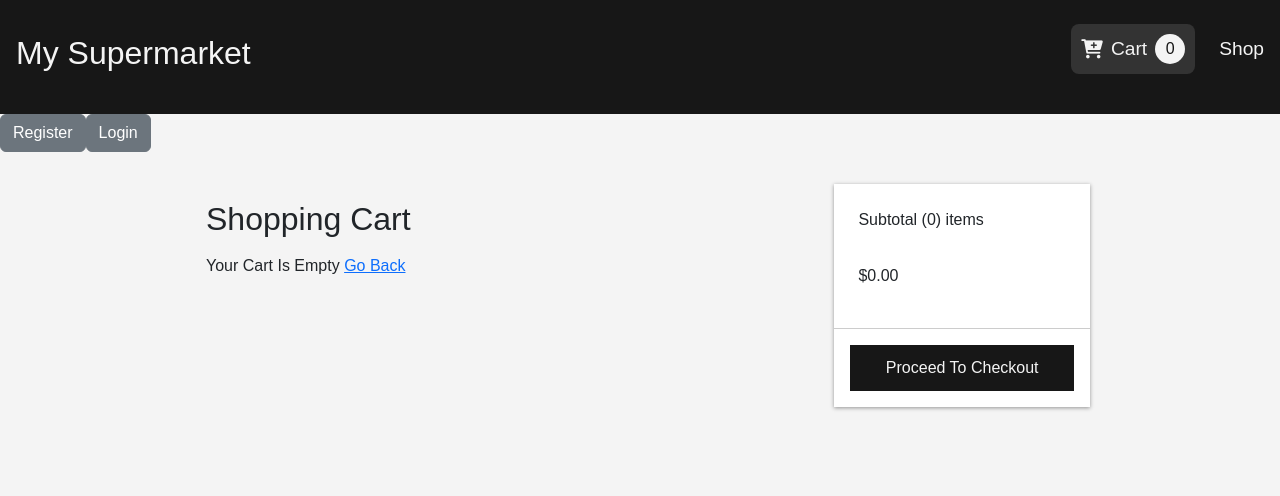
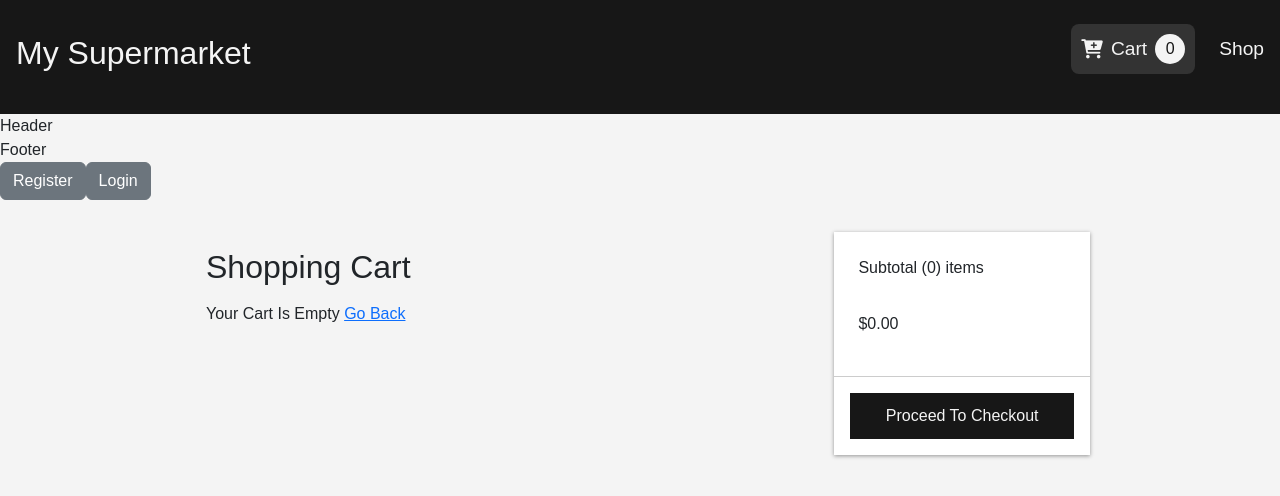
Before and after one commit to meirson1/MySupermarketWeb, a React (Create React App) app in the folder client/: page /cart in a window 1280 px wide. Shown: the top 496 px of the page. Built offline with nearby package versions, Linux system fonts and the light colour scheme.

Commit message:
Update App.js

```diff
--- a/client/src/App.js
+++ b/client/src/App.js
@@ -17,6 +17,8 @@ function App() {
   return (
     <Router>
       <NavBar></NavBar>
+      <Header></Header>
+      <Footer></Footer>
       <Register></Register>
       <Login></Login>
       <main>
```
